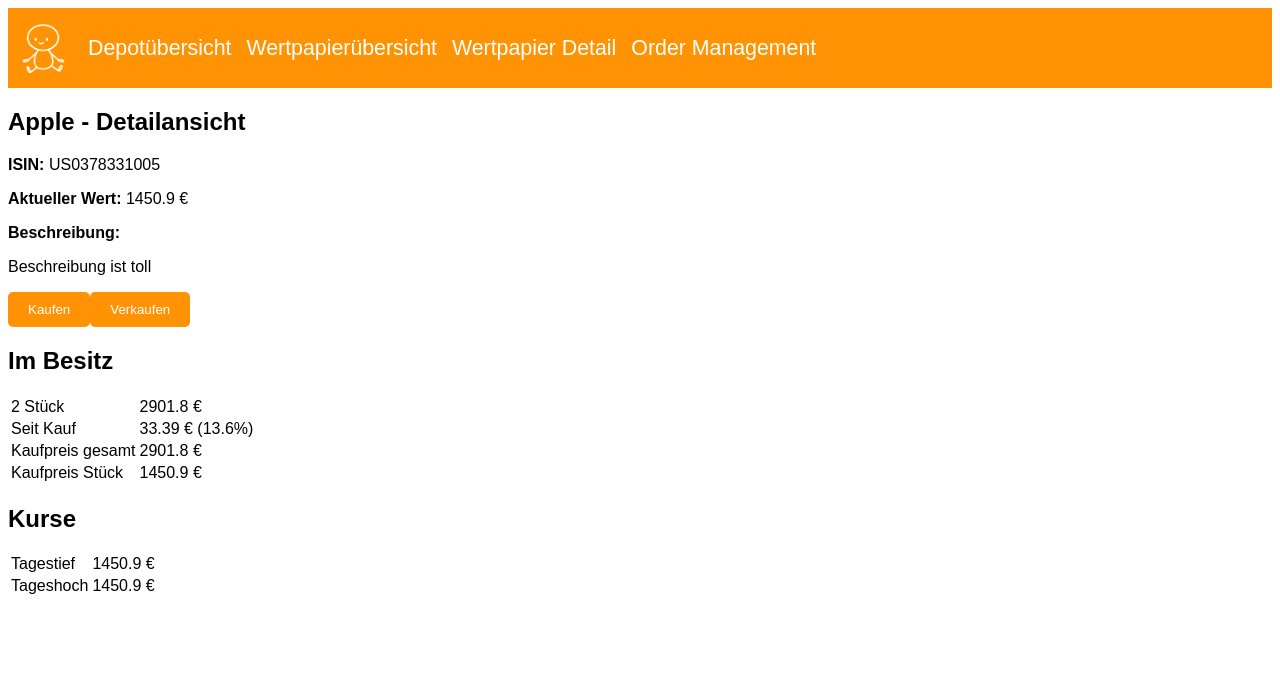
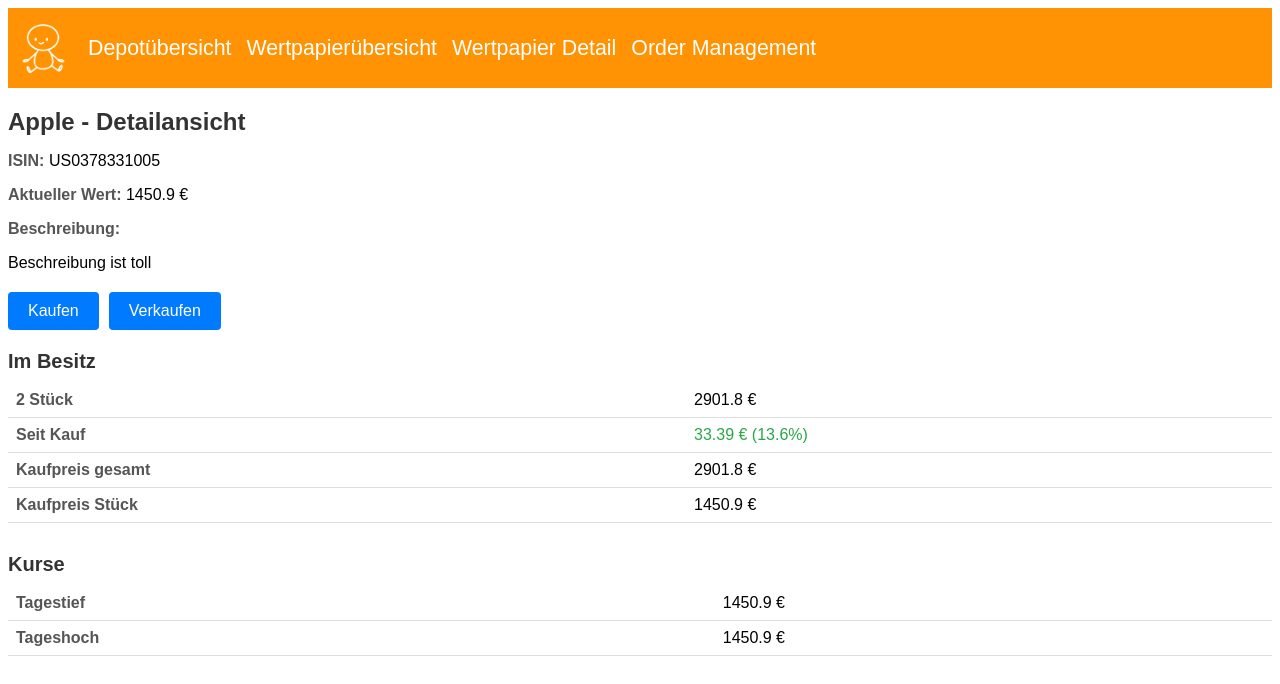
Before and after one commit to djthomann/FinancePepjekt, a Vue app in the folder frontend/: page /wertpapier-detail in a window 1280 px wide. Shown: the top 684 px of the page. Built offline with nearby package versions, Linux system fonts and the light colour scheme; the HTML template or start-up script is replaced by a standard one.

Commit message:
FEATURE: Add style to WertpapierDetail

```diff
--- a/frontend/src/components/WertpapierDetail.vue
+++ b/frontend/src/components/WertpapierDetail.vue
@@ -1,17 +1,17 @@
 <template>
-      <div>
+        <div class="stock-detail">
             <h2>{{ stock.name }} - Detailansicht</h2>
             <p><strong>ISIN:</strong> {{ stock.isin }}</p>
             <p><strong>Aktueller Wert:</strong> {{ stock.currentValue }} €</p>
             <p><strong>Beschreibung:</strong></p>
             <p>{{ stock.description }}</p>
 
-            <div>
+            <div class="purchase-buttons">
                   <button class="purchase-button" @click="purchase">Kaufen</button>
                   <button class="purchase-button" @click="sell">Verkaufen</button>
             </div>
 
-            <div>
+            <div class="stock-info-section">
                   <h2>Im Besitz</h2>
                   <table>
                         <tbody>
@@ -37,7 +37,7 @@
                   </table>
             </div>
 
-            <div>
+            <div class="stock-info-section">
                   <h2>Kurse</h2>
                   <table>
                         <tbody>
@@ -52,8 +52,7 @@
                         </tbody>
                   </table>
             </div>
-
-      </div>
+        </div>
 </template>
 
 <script lang="ts" setup>
@@ -70,3 +69,7 @@
 }
 
 </script>
+
+<style lang="scss">
+@use "./style.scss";
+</style>
--- a/frontend/src/components/style.scss
+++ b/frontend/src/components/style.scss
@@ -99,3 +99,73 @@
     }
   }
 }
+
+.stock-detail {
+  h2 {
+    font-size: 24px;
+    color: #333;
+    margin-bottom: 15px;
+  }
+
+  p {
+    margin-bottom: 10px;
+
+    strong {
+      font-weight: bold;
+      color: #555;
+    }
+  }
+
+  .purchase-buttons {
+    margin: 20px 0;
+
+    .purchase-button {
+      padding: 10px 20px;
+      margin-right: 10px;
+      background-color: #007bff;
+      color: white;
+      border: none;
+      border-radius: 4px;
+      cursor: pointer;
+      font-size: 16px;
+      transition: background-color 0.3s;
+
+      &:hover {
+        background-color: #0056b3;
+      }
+    }
+  }
+
+  .stock-info-section {
+    margin-bottom: 30px;
+
+    h2 {
+      font-size: 20px;
+      color: #333;
+      margin-bottom: 10px;
+    }
+
+    table {
+      width: 100%;
+      border-collapse: collapse;
+
+      td {
+        padding: 8px;
+        border-bottom: 1px solid #ddd;
+
+        &:first-child {
+          font-weight: bold;
+          color: #555;
+        }
+      }
+
+      .positive {
+        color: #28a745;
+      }
+
+      .negative {
+        color: #dc3545;
+      }
+    }
+  }
+}
```
